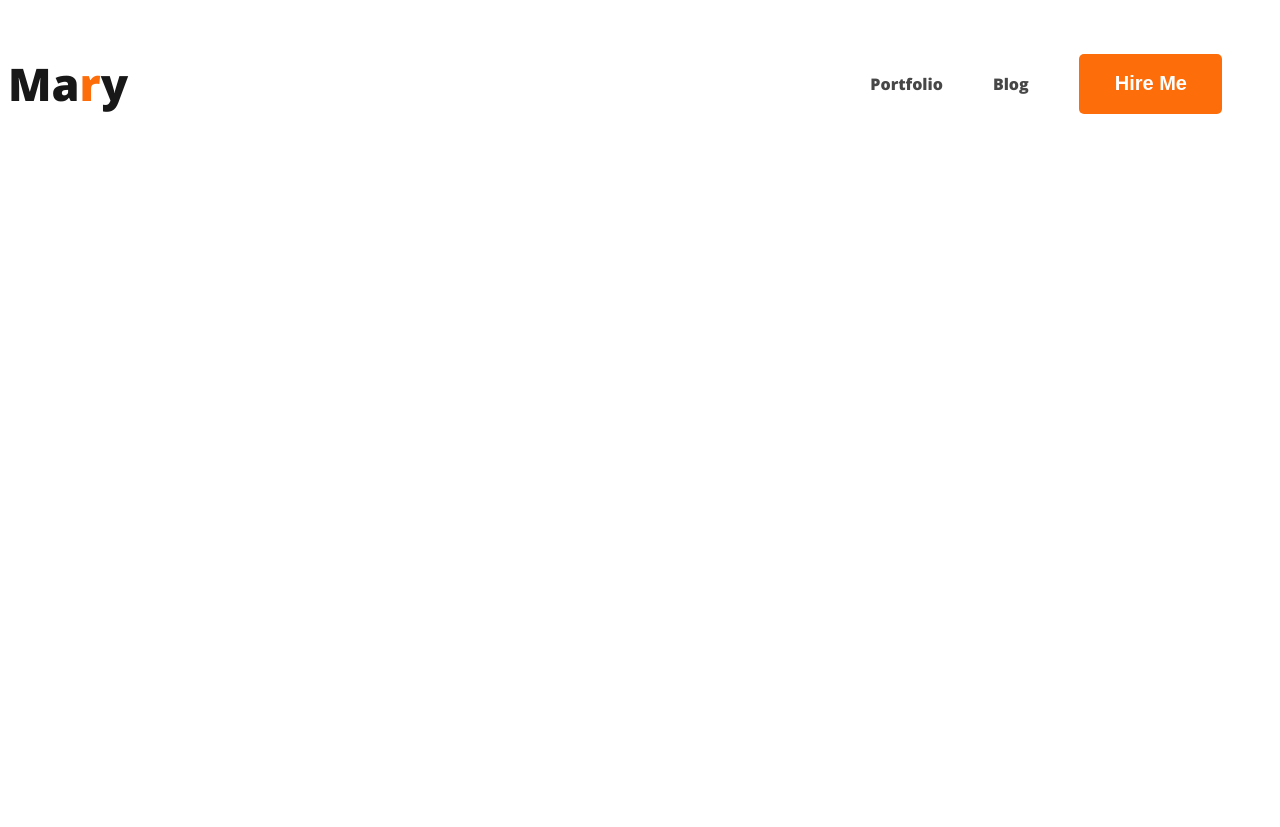
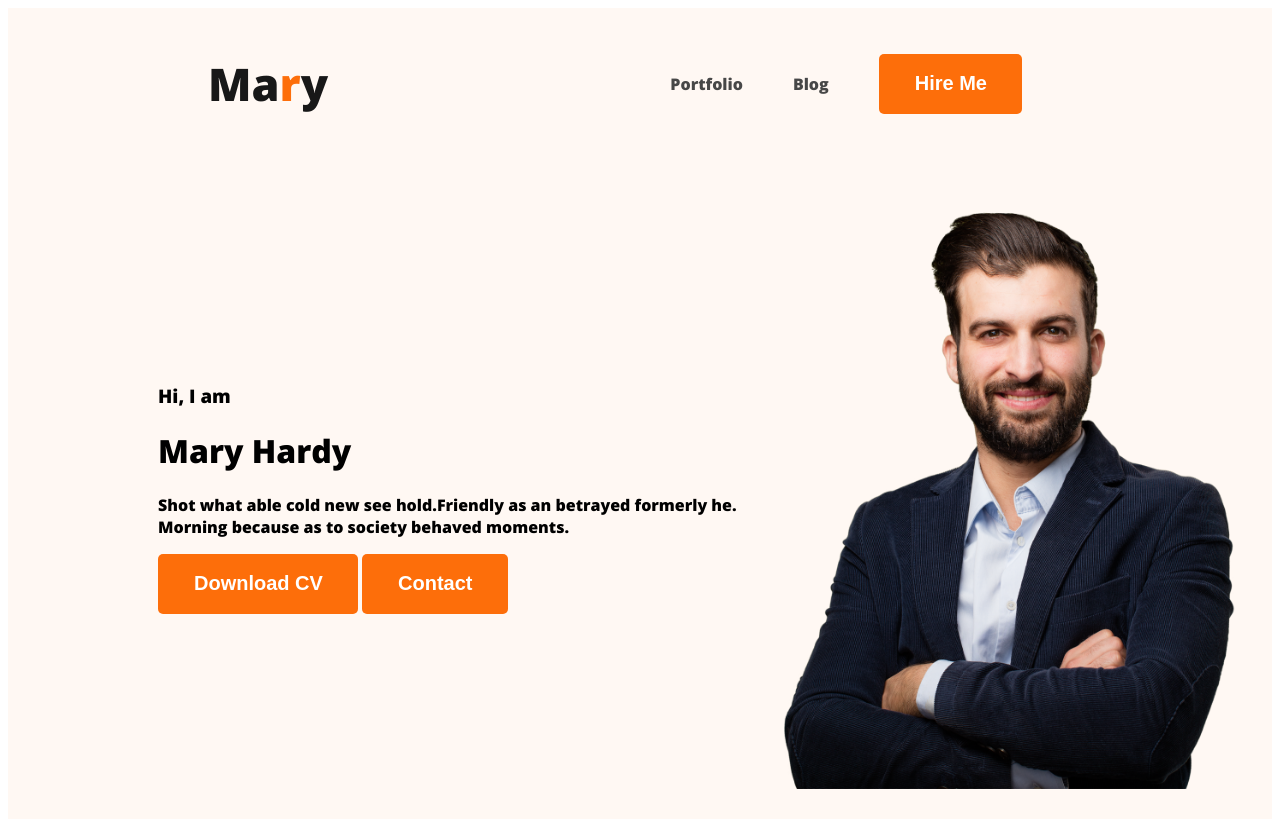
Before and after one commit to Kishorkar/webdeveloper-portfolio, a plain HTML site: page index.html in a window 1280 px wide. Before the commit the page ends 800 px from the top, so only its background shows below. Drawn offline with nearby package versions, Linux system fonts and the light colour scheme.

Commit message:
banner content added

```diff
--- a/index.html
+++ b/index.html
@@ -12,7 +12,7 @@
 </head>
 
 <body>
-    <header>
+    <header class="header">
         <nav>
             <h3 class="nav-title">Ma<span class="text-primary">r</span>y</h3>
             <ul>
@@ -21,6 +21,16 @@
                 <li><button class="btn-primary">Hire Me</button></li>
             </ul>
         </nav>
+        <div class="banner">
+            <div class="banner-content">
+                <h3 class="banner-greeting">Hi, I  am</h3>
+                <h1 class="banner-title">Mary Hardy</h1>
+                <p>Shot what able cold new see hold.Friendly as an betrayed formerly he. Morning because as to society behaved moments.</p>
+                <button class="btn-primary">Download CV</button>
+                <button class="btn-primary">Contact</button>
+            </div>
+            <img class="profile-pic" src="images/hardy.png" alt="Mary Hardy pic">
+        </div>
     </header>
     <main>
 
--- a/styles/portfolio.css
+++ b/styles/portfolio.css
@@ -23,6 +23,7 @@ nav {
     display: flex;
     align-items: center;
     justify-content: space-between;
+    margin: 0 200px;
 }
 
 .nav-title {
@@ -45,3 +46,16 @@ nav a {
     text-decoration: none;
     color: #474747;
 }
+/* header related styles */
+.header{
+    background-color: #FFF8F3;
+}
+.banner{
+    padding: 30px 30px 30px 150px;
+    display: flex;
+    align-items: center;
+}
+.banner .profile-pic{
+    width: 500px;
+    height: 600px;
+}
```
